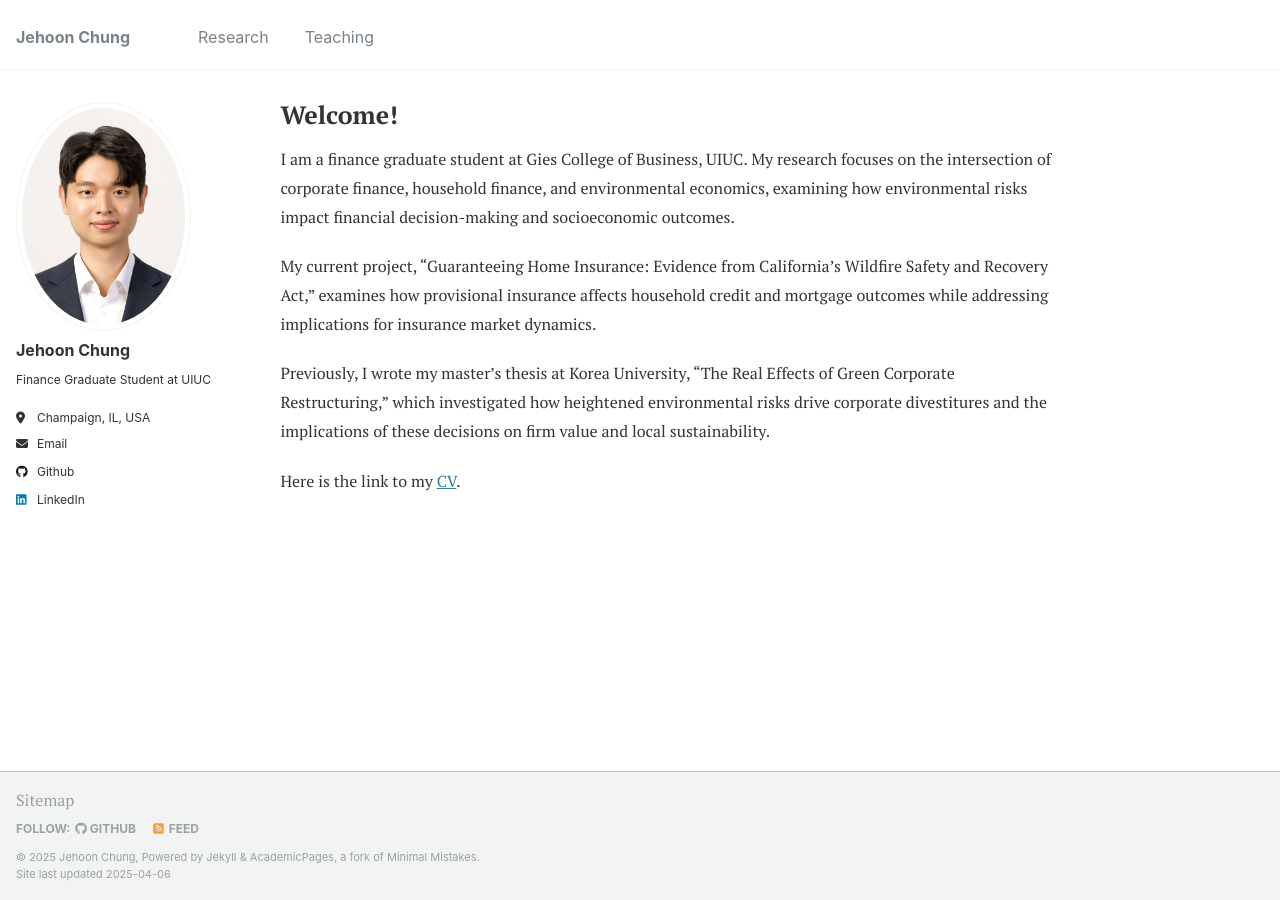
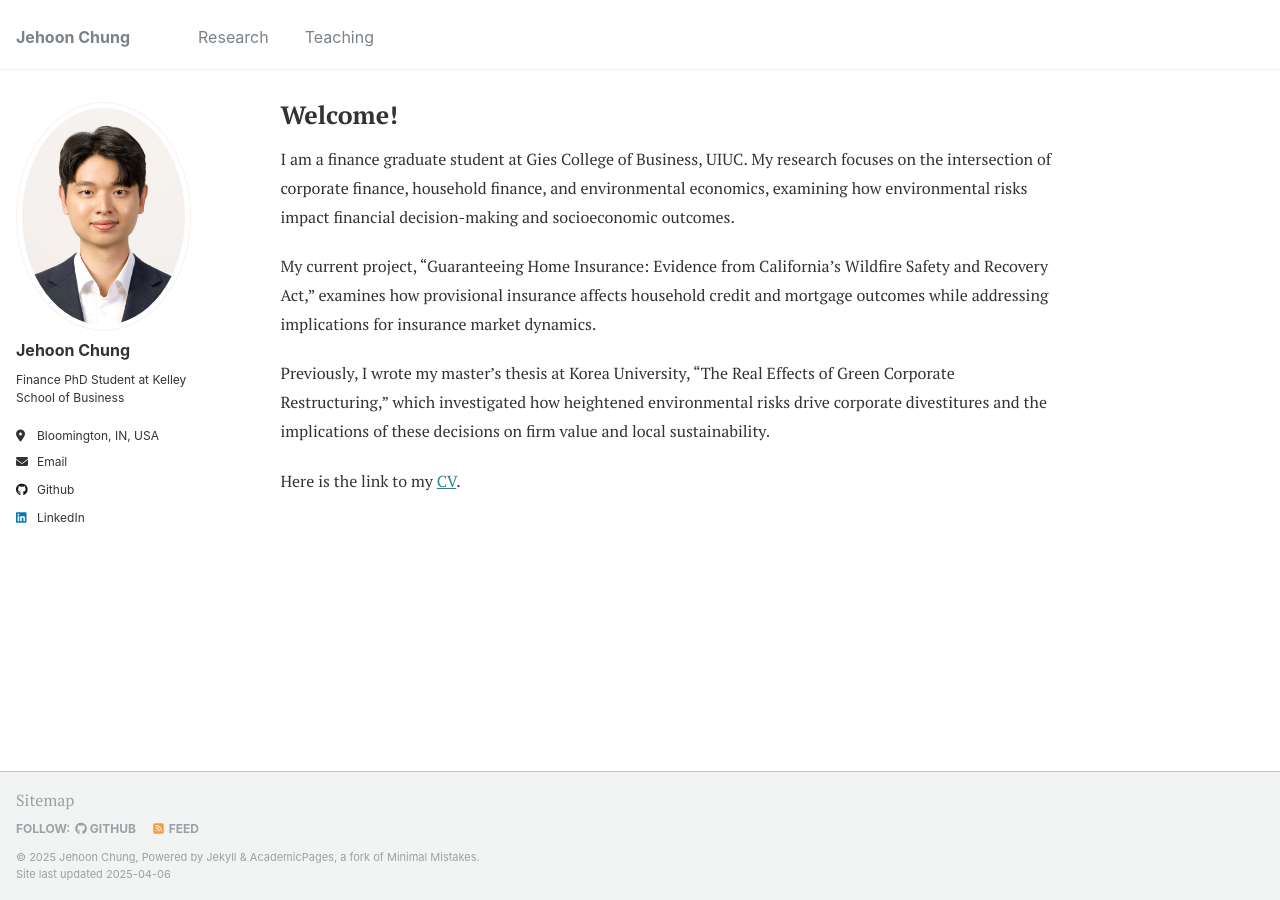
Before and after one commit to JehoonChung/jehoonchung.github.io, a Jekyll site: the page built from _pages/about.md, in a window 1280 px wide. Built offline with Jekyll 4.4.1, drawn with Linux system fonts in a browser that asks for light colours.

Commit message:
Update _config.yml

```diff
--- a/_config.yml
+++ b/_config.yml
@@ -11,7 +11,7 @@ locale: "en-US"
 title: "Jehoon Chung"
 title_separator: "-"
 name: &name "Jehoon Chung"
-description: &description "Graduate Student at University of Illinois Urbana-Champaign"
+description: &description "Finance PhD Student at Kelley"
 url: https://jehoonchung.github.io
 baseurl: ""
 repository: "JehoonChung/jehoonchung.github.io"
@@ -24,9 +24,9 @@ author:
   avatar           : "jehoonpic.jpg"
   name             : "Jehoon Chung"
   pronouns         : #"he/him"
-  bio              : "Finance Graduate Student at UIUC"
-  location         : "Champaign, IL, USA"
-  employer         : #"University of Illinois Urbana-Champaign"
+  bio              : "Finance PhD Student at Kelley School of Business"
+  location         : "Bloomington, IN, USA"
+  employer         : #"Indiana University Bloomington"
   uri              : # URL
   email            : "jehoonc2@illinois.edu"
 
```
